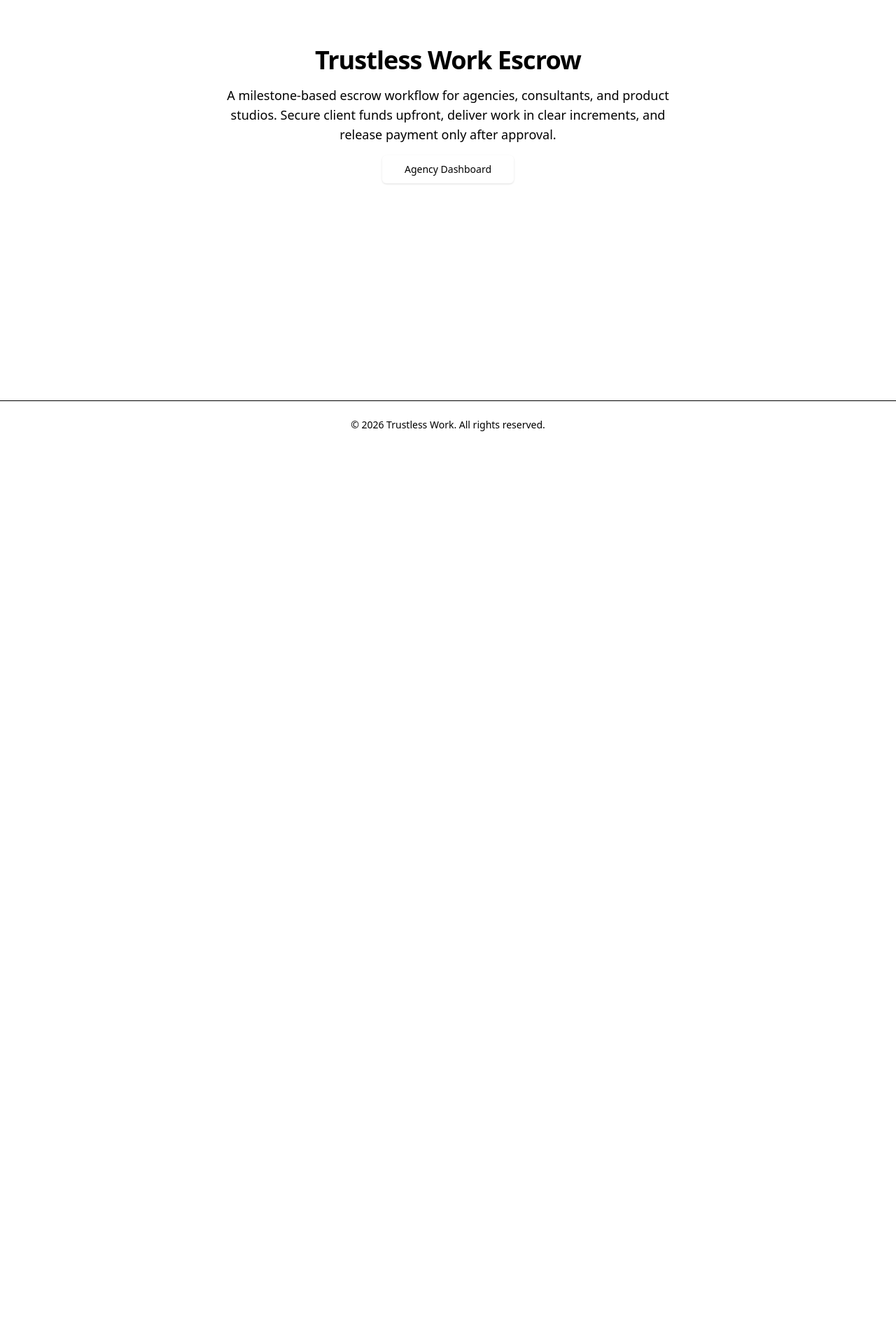
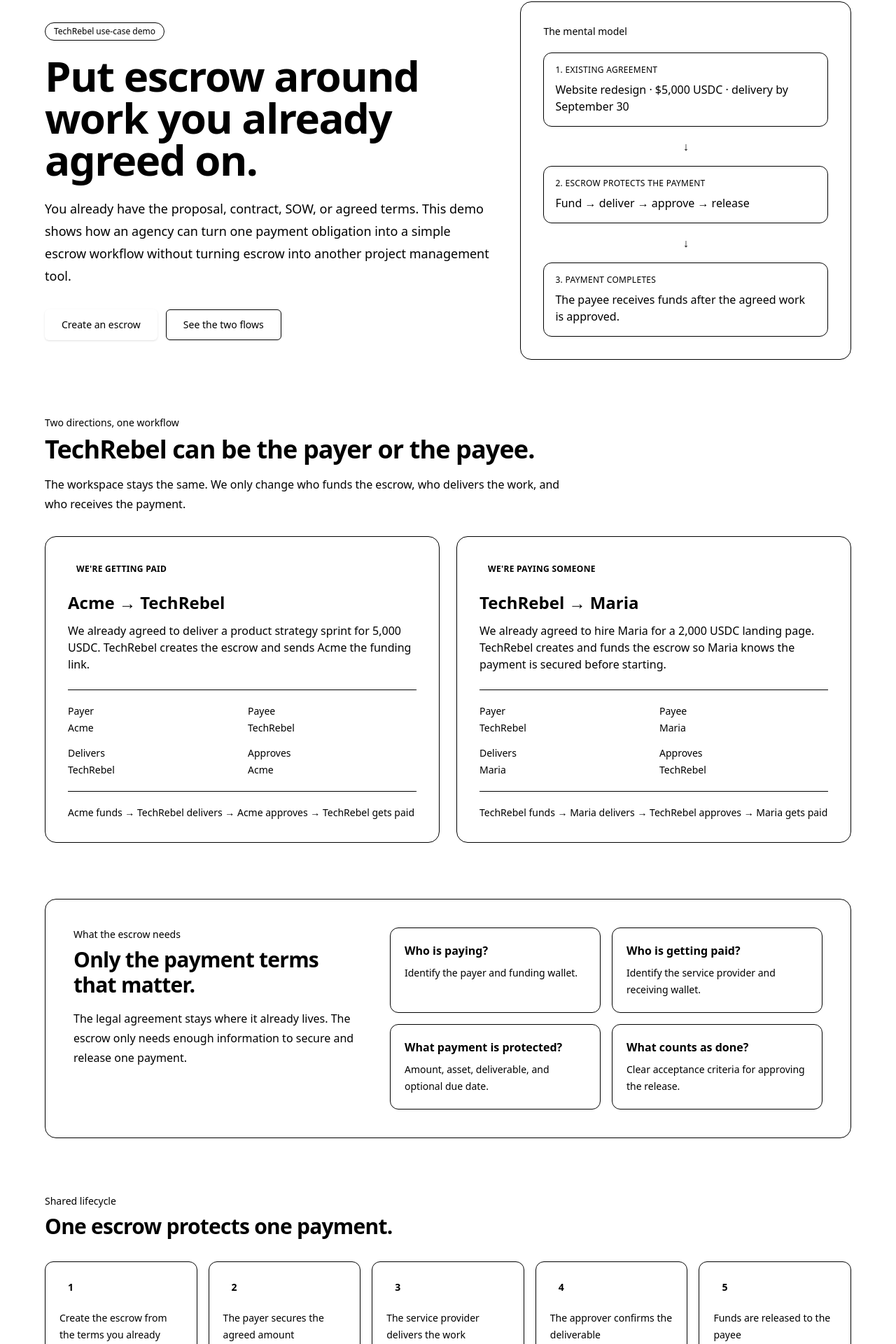
Before and after one commit to Trustless-Work/trustlesswork-agency-escrow-template, a Next.js app: page / in a window 1280 px wide. Shown: the part 159-2079 px from the top of the page at 70% size. Before the commit the page ends 800 px from the top, so only its background shows below. Built offline with nearby package versions, Linux system fonts and the light colour scheme.

Commit message:
feat: turn landing page into TechRebel escrow use-case demo
* feat: turn landing page into agency escrow use-case demo

* refactor: use neutral escrow workspace navigation

```diff
--- a/src/app/page.tsx
+++ b/src/app/page.tsx
@@ -1,24 +1,244 @@
 import { AppShell } from "@/components/app-shell";
 import Link from "next/link";
+
+const flowSteps = [
+  "Create the escrow from the terms you already agreed on",
+  "The payer secures the agreed amount",
+  "The service provider delivers the work",
+  "The approver confirms the deliverable",
+  "Funds are released to the payee",
+];
 
 export default function Home() {
   return (
     <AppShell>
-      <div className="flex flex-col items-center justify-center space-y-4 py-32 text-center">
-        <h1 className="text-4xl font-bold tracking-tight">
-          Trustless Work Escrow
+      <div className="mx-auto flex w-full max-w-6xl flex-col gap-20 py-10 sm:py-16">
+        <section className="grid gap-10 lg:grid-cols-[1.15fr_0.85fr] lg:items-center">
+          <div>
+            <div className="mb-5 inline-flex rounded-full border px-3 py-1 text-xs font-medium text-muted-foreground">
+              TechRebel use-case demo
+            </div>
+            <h1 className="max-w-4xl text-4xl font-bold tracking-tight sm:text-5xl lg:text-6xl">
+              Put escrow around work you already agreed on.
             </h1>
-        <p className="max-w-2xl text-lg text-muted-foreground">
-          A milestone-based escrow workflow for agencies, consultants, and product studios. Secure client funds upfront, deliver work in clear increments, and release payment only after approval.
+            <p className="mt-6 max-w-2xl text-lg leading-8 text-muted-foreground">
+              You already have the proposal, contract, SOW, or agreed terms. This
+              demo shows how an agency can turn one payment obligation into a
+              simple escrow workflow without turning escrow into another project
+              management tool.
             </p>
-        <div className="flex gap-4">
+            <div className="mt-8 flex flex-col gap-3 sm:flex-row">
               <Link
-            href="/agency"
-            className="inline-flex h-10 items-center justify-center rounded-md bg-primary px-8 text-sm font-medium text-primary-foreground shadow transition-colors hover:bg-primary/90 focus-visible:outline-none focus-visible:ring-1 focus-visible:ring-ring disabled:pointer-events-none disabled:opacity-50"
+                href="/agency/create"
+                className="inline-flex h-11 items-center justify-center rounded-md bg-primary px-6 text-sm font-medium text-primary-foreground shadow transition-colors hover:bg-primary/90"
               >
-            Agency Dashboard
+                Create an escrow
+              </Link>
+              <a
+                href="#flows"
+                className="inline-flex h-11 items-center justify-center rounded-md border bg-background px-6 text-sm font-medium transition-colors hover:bg-muted"
+              >
+                See the two flows
+              </a>
+            </div>
+          </div>
+
+          <div className="rounded-2xl border bg-muted/30 p-6 sm:p-8">
+            <p className="text-sm font-medium text-muted-foreground">
+              The mental model
+            </p>
+            <div className="mt-5 space-y-4">
+              <div className="rounded-xl border bg-background p-4">
+                <p className="text-xs font-medium uppercase tracking-wide text-muted-foreground">
+                  1. Existing agreement
+                </p>
+                <p className="mt-2 font-medium">
+                  Website redesign · $5,000 USDC · delivery by September 30
+                </p>
+              </div>
+              <div className="flex justify-center text-muted-foreground">↓</div>
+              <div className="rounded-xl border bg-background p-4">
+                <p className="text-xs font-medium uppercase tracking-wide text-muted-foreground">
+                  2. Escrow protects the payment
+                </p>
+                <p className="mt-2 font-medium">
+                  Fund → deliver → approve → release
+                </p>
+              </div>
+              <div className="flex justify-center text-muted-foreground">↓</div>
+              <div className="rounded-xl border bg-background p-4">
+                <p className="text-xs font-medium uppercase tracking-wide text-muted-foreground">
+                  3. Payment completes
+                </p>
+                <p className="mt-2 font-medium">
+                  The payee receives funds after the agreed work is approved.
+                </p>
+              </div>
+            </div>
+          </div>
+        </section>
+
+        <section id="flows" className="scroll-mt-24">
+          <div className="max-w-3xl">
+            <p className="text-sm font-medium text-muted-foreground">
+              Two directions, one workflow
+            </p>
+            <h2 className="mt-2 text-3xl font-bold tracking-tight sm:text-4xl">
+              TechRebel can be the payer or the payee.
+            </h2>
+            <p className="mt-4 text-base leading-7 text-muted-foreground">
+              The workspace stays the same. We only change who funds the escrow,
+              who delivers the work, and who receives the payment.
+            </p>
+          </div>
+
+          <div className="mt-8 grid gap-6 lg:grid-cols-2">
+            <article className="rounded-2xl border bg-background p-6 sm:p-8">
+              <div className="inline-flex rounded-full bg-muted px-3 py-1 text-xs font-semibold uppercase tracking-wide">
+                We&apos;re getting paid
+              </div>
+              <h3 className="mt-5 text-2xl font-semibold">Acme → TechRebel</h3>
+              <p className="mt-3 text-muted-foreground">
+                We already agreed to deliver a product strategy sprint for
+                5,000 USDC. TechRebel creates the escrow and sends Acme the
+                funding link.
+              </p>
+
+              <dl className="mt-6 grid grid-cols-2 gap-4 border-y py-5 text-sm">
+                <div>
+                  <dt className="text-muted-foreground">Payer</dt>
+                  <dd className="mt-1 font-medium">Acme</dd>
+                </div>
+                <div>
+                  <dt className="text-muted-foreground">Payee</dt>
+                  <dd className="mt-1 font-medium">TechRebel</dd>
+                </div>
+                <div>
+                  <dt className="text-muted-foreground">Delivers</dt>
+                  <dd className="mt-1 font-medium">TechRebel</dd>
+                </div>
+                <div>
+                  <dt className="text-muted-foreground">Approves</dt>
+                  <dd className="mt-1 font-medium">Acme</dd>
+                </div>
+              </dl>
+
+              <p className="mt-5 text-sm font-medium">
+                Acme funds → TechRebel delivers → Acme approves → TechRebel gets paid
+              </p>
+            </article>
+
+            <article className="rounded-2xl border bg-background p-6 sm:p-8">
+              <div className="inline-flex rounded-full bg-muted px-3 py-1 text-xs font-semibold uppercase tracking-wide">
+                We&apos;re paying someone
+              </div>
+              <h3 className="mt-5 text-2xl font-semibold">TechRebel → Maria</h3>
+              <p className="mt-3 text-muted-foreground">
+                We already agreed to hire Maria for a 2,000 USDC landing page.
+                TechRebel creates and funds the escrow so Maria knows the payment
+                is secured before starting.
+              </p>
+
+              <dl className="mt-6 grid grid-cols-2 gap-4 border-y py-5 text-sm">
+                <div>
+                  <dt className="text-muted-foreground">Payer</dt>
+                  <dd className="mt-1 font-medium">TechRebel</dd>
+                </div>
+                <div>
+                  <dt className="text-muted-foreground">Payee</dt>
+                  <dd className="mt-1 font-medium">Maria</dd>
+                </div>
+                <div>
+                  <dt className="text-muted-foreground">Delivers</dt>
+                  <dd className="mt-1 font-medium">Maria</dd>
+                </div>
+                <div>
+                  <dt className="text-muted-foreground">Approves</dt>
+                  <dd className="mt-1 font-medium">TechRebel</dd>
+                </div>
+              </dl>
+
+              <p className="mt-5 text-sm font-medium">
+                TechRebel funds → Maria delivers → TechRebel approves → Maria gets paid
+              </p>
+            </article>
+          </div>
+        </section>
+
+        <section className="rounded-2xl border bg-muted/30 p-6 sm:p-8 lg:p-10">
+          <div className="grid gap-10 lg:grid-cols-[0.8fr_1.2fr]">
+            <div>
+              <p className="text-sm font-medium text-muted-foreground">
+                What the escrow needs
+              </p>
+              <h2 className="mt-2 text-3xl font-bold tracking-tight">
+                Only the payment terms that matter.
+              </h2>
+              <p className="mt-4 leading-7 text-muted-foreground">
+                The legal agreement stays where it already lives. The escrow only
+                needs enough information to secure and release one payment.
+              </p>
+            </div>
+
+            <div className="grid gap-4 sm:grid-cols-2">
+              {[
+                ["Who is paying?", "Identify the payer and funding wallet."],
+                ["Who is getting paid?", "Identify the service provider and receiving wallet."],
+                ["What payment is protected?", "Amount, asset, deliverable, and optional due date."],
+                ["What counts as done?", "Clear acceptance criteria for approving the release."],
+              ].map(([title, description]) => (
+                <div key={title} className="rounded-xl border bg-background p-5">
+                  <h3 className="font-semibold">{title}</h3>
+                  <p className="mt-2 text-sm leading-6 text-muted-foreground">
+                    {description}
+                  </p>
+                </div>
+              ))}
+            </div>
+          </div>
+        </section>
+
+        <section>
+          <div className="max-w-3xl">
+            <p className="text-sm font-medium text-muted-foreground">
+              Shared lifecycle
+            </p>
+            <h2 className="mt-2 text-3xl font-bold tracking-tight">
+              One escrow protects one payment.
+            </h2>
+          </div>
+
+          <ol className="mt-8 grid gap-4 md:grid-cols-5">
+            {flowSteps.map((step, index) => (
+              <li key={step} className="rounded-xl border p-5">
+                <div className="flex h-8 w-8 items-center justify-center rounded-full bg-primary text-sm font-semibold text-primary-foreground">
+                  {index + 1}
+                </div>
+                <p className="mt-4 text-sm font-medium leading-6">{step}</p>
+              </li>
+            ))}
+          </ol>
+        </section>
+
+        <section className="rounded-2xl border bg-primary px-6 py-10 text-primary-foreground sm:px-10">
+          <div className="flex flex-col gap-6 lg:flex-row lg:items-center lg:justify-between">
+            <div className="max-w-2xl">
+              <h2 className="text-2xl font-semibold sm:text-3xl">
+                The contract defines the relationship. Escrow protects the payment.
+              </h2>
+              <p className="mt-3 text-sm leading-6 opacity-80 sm:text-base">
+                Start with the terms you already agreed on, then choose who is
+                getting paid. The application can derive the escrow roles from there.
+              </p>
+            </div>
+            <Link
+              href="/agency/create"
+              className="inline-flex h-11 shrink-0 items-center justify-center rounded-md bg-background px-6 text-sm font-medium text-foreground transition-colors hover:bg-muted"
+            >
+              Start an escrow
             </Link>
           </div>
+        </section>
       </div>
     </AppShell>
   );
--- a/src/components/app-shell.tsx
+++ b/src/components/app-shell.tsx
@@ -30,12 +30,12 @@ export function AppShell({
     <div className="flex min-h-screen flex-col">
       <header className="border-b">
         <div className="container mx-auto flex h-16 items-center justify-between px-4">
-          <div className="flex items-center gap-2 font-semibold">
-            <span>Agency Escrow</span>
-          </div>
+          <Link href="/" className="flex items-center gap-2 font-semibold">
+            <span>Agency Escrow Demo</span>
+          </Link>
           <nav className="flex items-center gap-4">
             <Link href="/agency" className="text-sm font-medium hover:underline">
-              Agency Dashboard
+              Escrows
             </Link>
             <a
               href="https://docs.trustlesswork.com"
```
Lines whose indentation alone changed are shown as unchanged.
